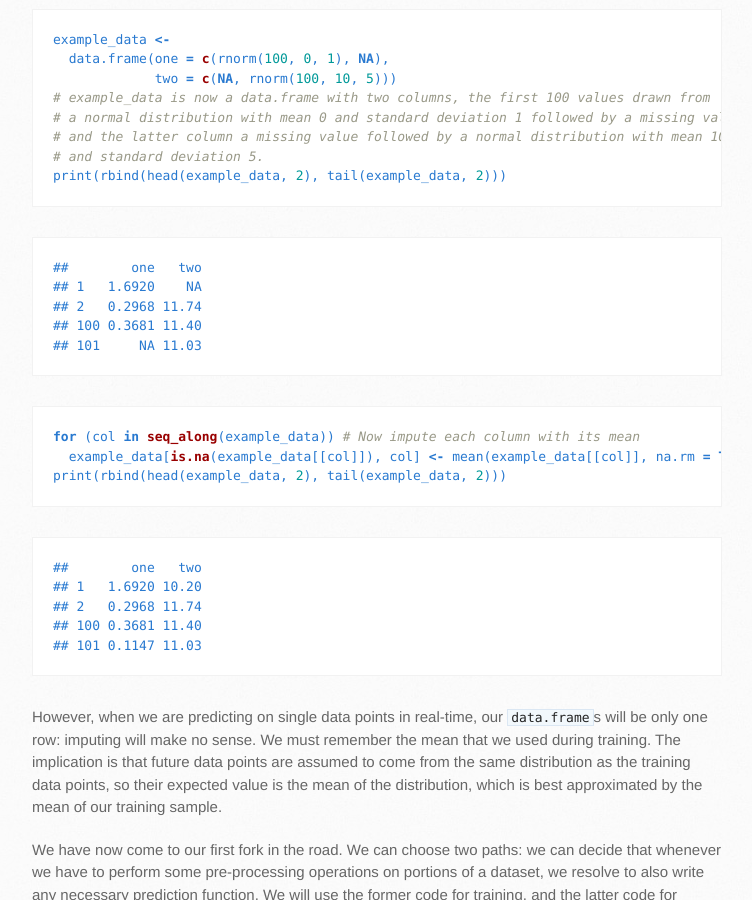
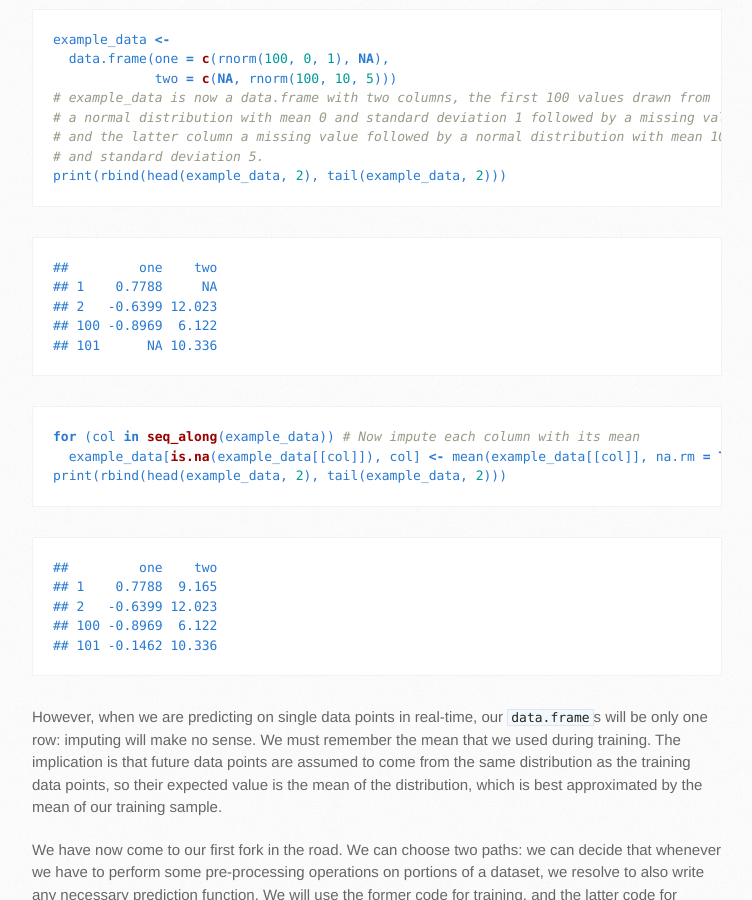
Before and after one commit to robertzk/r-book, a Jekyll site: the page built from docs/data_preparation/training_versus_prediction.md, in a window 1280 px wide and 900 px high, scrolled down 441 px. Shown: the whole window, without its empty margins (138-890 px from the left). Built offline with Jekyll 4.4.1, drawn with Linux system fonts in a browser that asks for light colours; nearby versions of some CDN libraries; Markdown is read by kramdown in place of the engine named in the settings.

Commit message:
Sync docs from master branch to docs gh-pages directory

````diff
--- a/docs/data_preparation/index.Rmd
+++ b/docs/data_preparation/index.Rmd
@@ -1,4 +1,4 @@
-**[Previous Section](../introduction/troubleshooting.md)** | **[Index](../../index.md)** | **[Next Section](training_versus_prediction.md)**
+**[Previous Section](../introduction/troubleshooting.md)** | **[Index](../../README.md)** | **[Next Section](training_versus_prediction.md)**
 
 Data Preparation
 =====
@@ -41,4 +41,4 @@
 The goal of the tools presented in the rest of this chapter are to replicate these powers for data preparation.
 We want to be able to re-map multiple columns, impute whole datasets and filter out unnecessary rows--all in single lines of code. However, we have a terrible restriction that has defeated many data scientists.
 
-**[Previous Section](../introduction/troubleshooting.md)** | **[Index](../../index.md)** | **[Next Section](training_versus_prediction.md)**
+**[Previous Section](../introduction/troubleshooting.md)** | **[Index](../../README.md)** | **[Next Section](training_versus_prediction.md)**
--- a/docs/data_preparation/training_versus_prediction.Rmd
+++ b/docs/data_preparation/training_versus_prediction.Rmd
@@ -1,4 +1,4 @@
-**[Previous Section](index.md)** | **[Index](../../index.md)** | **[Next Section](training_versus_prediction.md)**
+**[Previous Section](index.md)** | **[Index](../../README.md)** | **[Next Section](training_versus_prediction.md)**
 
 Training versus prediction
 =====
@@ -42,4 +42,4 @@
 The rest of this chapter is dedicated to one example of such a convention--the **mungebits** package
 that comes with the syberia set of packages.
 
-**[Previous Section](index.md)** | **[Index](../../index.md)** | **[Next Section](training_versus_prediction.md)**
+**[Previous Section](index.md)** | **[Index](../../README.md)** | **[Next Section](training_versus_prediction.md)**
--- a/docs/data_preparation/training_versus_prediction.md
+++ b/docs/data_preparation/training_versus_prediction.md
@@ -3,7 +3,7 @@
 ---
 
 
-**[Previous Section](index.md)** | **[Index](../../index.md)** | **[Next Section](training_versus_prediction.md)**
+**[Previous Section](index.md)** | **[Index](../../README.md)** | **[Next Section](training_versus_prediction.md)**
 
 Training versus prediction
 =====
@@ -27,11 +27,11 @@
 ```
 
 ```
-##        one   two
-## 1   1.6920    NA
-## 2   0.2968 11.74
-## 100 0.3681 11.40
-## 101     NA 11.03
+##         one    two
+## 1    0.7788     NA
+## 2   -0.6399 12.023
+## 100 -0.8969  6.122
+## 101      NA 10.336
 ```
 
 
@@ -43,11 +43,11 @@
 ```
 
 ```
-##        one   two
-## 1   1.6920 10.20
-## 2   0.2968 11.74
-## 100 0.3681 11.40
-## 101 0.1147 11.03
+##         one    two
+## 1    0.7788  9.165
+## 2   -0.6399 12.023
+## 100 -0.8969  6.122
+## 101 -0.1462 10.336
 ```
 
 
@@ -67,4 +67,4 @@
 The rest of this chapter is dedicated to one example of such a convention--the **mungebits** package
 that comes with the syberia set of packages.
 
-**[Previous Section](index.md)** | **[Index](../../index.md)** | **[Next Section](training_versus_prediction.md)**
+**[Previous Section](index.md)** | **[Index](../../README.md)** | **[Next Section](training_versus_prediction.md)**
````
Also changed, not shown: docs/data_preparation/index.md (+2 -2 lines).
